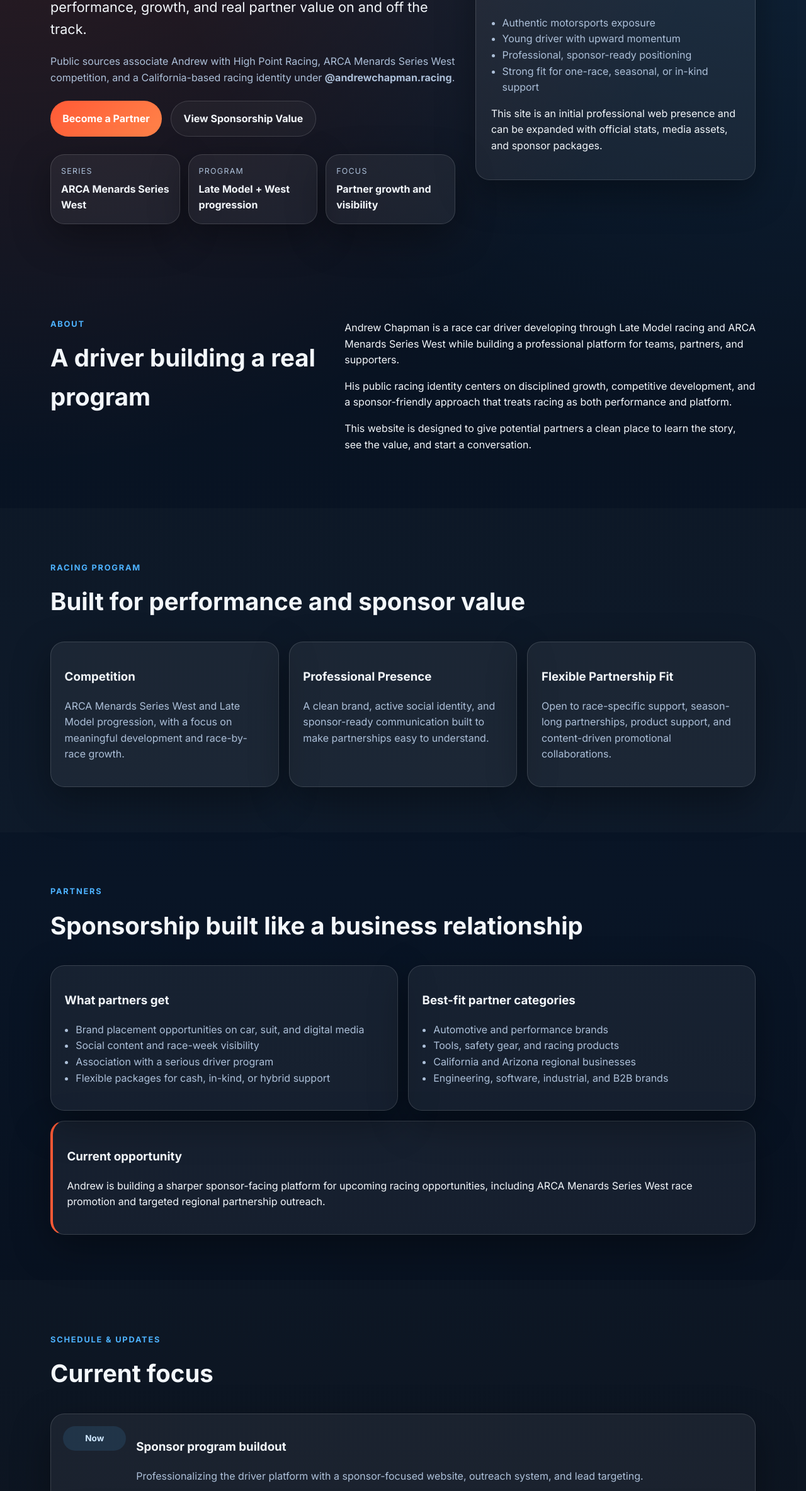
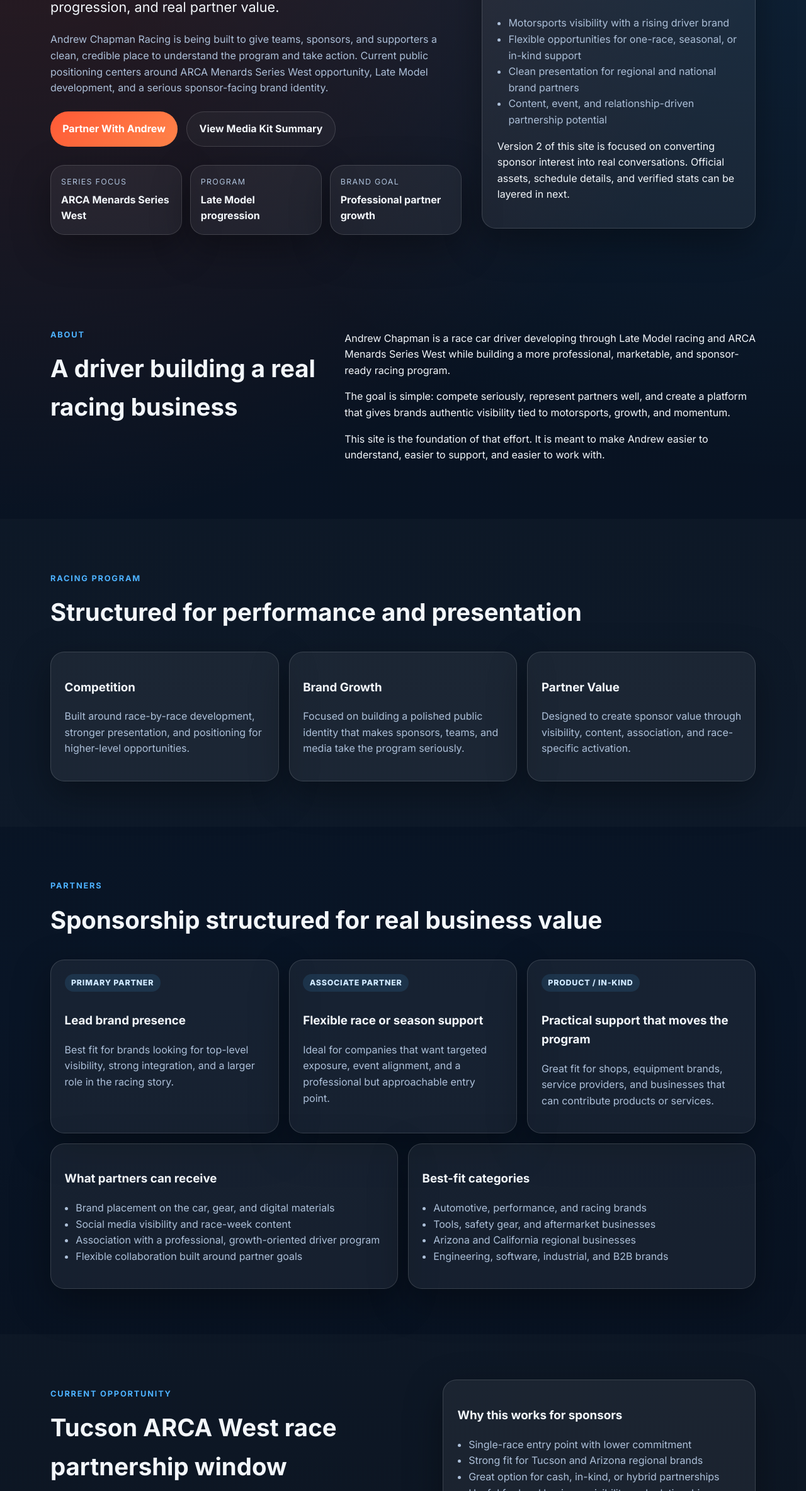
Before and after one commit to jarvis-chapmanracing/andrewchapmanracing-website, a plain HTML site: page site/index.html in a window 1280 px wide. Shown: the part 432-2800 px from the top of the page at 63% size. Drawn offline with Linux system fonts and the light colour scheme.

Commit message:
Upgrade sponsor website to version 2

```diff
--- a/site/index.html
+++ b/site/index.html
@@ -4,10 +4,10 @@
   <meta charset="UTF-8" />
   <meta name="viewport" content="width=device-width, initial-scale=1.0" />
   <title>Andrew Chapman Racing</title>
-  <meta name="description" content="Andrew Chapman Racing - sponsor-focused driver website for Andrew Chapman, race car driver competing in ARCA Menards Series West and Late Model racing." />
+  <meta name="description" content="Andrew Chapman Racing - sponsor-focused website for a professional race car driver building partner value through ARCA Menards Series West and Late Model competition." />
   <link rel="preconnect" href="https://fonts.googleapis.com">
   <link rel="preconnect" href="https://fonts.gstatic.com" crossorigin>
-  <link href="https://fonts.googleapis.com/css2?family=Inter:wght@400;500;600;700;800&display=swap" rel="stylesheet">
+  <link href="https://fonts.googleapis.com/css2?family=Inter:wght@400;500;600;700;800;900&display=swap" rel="stylesheet">
   <link rel="stylesheet" href="styles.css" />
 </head>
 <body>
@@ -18,7 +18,8 @@
         <a href="#about">About</a>
         <a href="#program">Program</a>
         <a href="#partners">Partners</a>
-        <a href="#schedule">Schedule</a>
+        <a href="#opportunity">Tucson</a>
+        <a href="#media-kit">Media Kit</a>
         <a href="#contact">Contact</a>
       </nav>
     </div>
@@ -28,35 +29,38 @@
     <section class="hero">
       <div class="container hero-grid">
         <div class="hero-copy">
-          <p class="eyebrow">Race car driver | Sponsor-focused program</p>
+          <p class="eyebrow">Professional race car driver | Sponsor-ready program</p>
           <h1>Andrew Chapman</h1>
           <p class="lead">
-            Building a professional racing program with a focus on performance, growth, and real partner value on and off the track.
+            Building a professional racing platform around performance, progression, and real partner value.
           </p>
           <p class="supporting">
-            Public sources associate Andrew with High Point Racing, ARCA Menards Series West competition, and a California-based racing identity under <strong>@andrewchapman.racing</strong>.
+            Andrew Chapman Racing is being built to give teams, sponsors, and supporters a clean, credible place to understand the program and take action. Current public positioning centers around ARCA Menards Series West opportunity, Late Model development, and a serious sponsor-facing brand identity.
           </p>
           <div class="cta-row">
-            <a class="button primary" href="#contact">Become a Partner</a>
-            <a class="button secondary" href="#partners">View Sponsorship Value</a>
+            <a class="button primary" href="#contact">Partner With Andrew</a>
+            <a class="button secondary" href="#media-kit">View Media Kit Summary</a>
           </div>
           <ul class="quick-stats">
-            <li><span>Series</span><strong>ARCA Menards Series West</strong></li>
-            <li><span>Program</span><strong>Late Model + West progression</strong></li>
-            <li><span>Focus</span><strong>Partner growth and visibility</strong></li>
+            <li><span>Series Focus</span><strong>ARCA Menards Series West</strong></li>
+            <li><span>Program</span><strong>Late Model progression</strong></li>
+            <li><span>Brand Goal</span><strong>Professional partner growth</strong></li>
           </ul>
         </div>
-        <div class="hero-card">
-          <div class="hero-badge">2026 Sponsor Program</div>
-          <h2>Why partner with Andrew?</h2>
+
+        <aside class="hero-card">
+          <div class="hero-badge">2026 Partner Program</div>
+          <h2>Built for sponsors who want more than a sticker</h2>
           <ul>
-            <li>Authentic motorsports exposure</li>
-            <li>Young driver with upward momentum</li>
-            <li>Professional, sponsor-ready positioning</li>
-            <li>Strong fit for one-race, seasonal, or in-kind support</li>
+            <li>Motorsports visibility with a rising driver brand</li>
+            <li>Flexible opportunities for one-race, seasonal, or in-kind support</li>
+            <li>Clean presentation for regional and national brand partners</li>
+            <li>Content, event, and relationship-driven partnership potential</li>
           </ul>
-          <p class="hero-note">This site is an initial professional web presence and can be expanded with official stats, media assets, and sponsor packages.</p>
-        </div>
+          <p class="hero-note">
+            Version 2 of this site is focused on converting sponsor interest into real conversations. Official assets, schedule details, and verified stats can be layered in next.
+          </p>
+        </aside>
       </div>
     </section>
 
@@ -64,17 +68,17 @@
       <div class="container section-grid">
         <div>
           <p class="section-label">About</p>
-          <h2>A driver building a real program</h2>
+          <h2>A driver building a real racing business</h2>
         </div>
         <div>
           <p>
-            Andrew Chapman is a race car driver developing through Late Model racing and ARCA Menards Series West while building a professional platform for teams, partners, and supporters.
+            Andrew Chapman is a race car driver developing through Late Model racing and ARCA Menards Series West while building a more professional, marketable, and sponsor-ready racing program.
           </p>
           <p>
-            His public racing identity centers on disciplined growth, competitive development, and a sponsor-friendly approach that treats racing as both performance and platform.
+            The goal is simple: compete seriously, represent partners well, and create a platform that gives brands authentic visibility tied to motorsports, growth, and momentum.
           </p>
           <p>
-            This website is designed to give potential partners a clean place to learn the story, see the value, and start a conversation.
+            This site is the foundation of that effort. It is meant to make Andrew easier to understand, easier to support, and easier to work with.
           </p>
         </div>
       </div>
@@ -83,19 +87,19 @@
     <section id="program" class="section alt">
       <div class="container">
         <p class="section-label">Racing Program</p>
-        <h2>Built for performance and sponsor value</h2>
+        <h2>Structured for performance and presentation</h2>
         <div class="cards three">
           <article class="card">
             <h3>Competition</h3>
-            <p>ARCA Menards Series West and Late Model progression, with a focus on meaningful development and race-by-race growth.</p>
+            <p>Built around race-by-race development, stronger presentation, and positioning for higher-level opportunities.</p>
           </article>
           <article class="card">
-            <h3>Professional Presence</h3>
-            <p>A clean brand, active social identity, and sponsor-ready communication built to make partnerships easy to understand.</p>
+            <h3>Brand Growth</h3>
+            <p>Focused on building a polished public identity that makes sponsors, teams, and media take the program seriously.</p>
           </article>
           <article class="card">
-            <h3>Flexible Partnership Fit</h3>
-            <p>Open to race-specific support, season-long partnerships, product support, and content-driven promotional collaborations.</p>
+            <h3>Partner Value</h3>
+            <p>Designed to create sponsor value through visibility, content, association, and race-specific activation.</p>
           </article>
         </div>
       </div>
@@ -104,73 +108,106 @@
     <section id="partners" class="section">
       <div class="container">
         <p class="section-label">Partners</p>
-        <h2>Sponsorship built like a business relationship</h2>
-        <div class="cards two">
+        <h2>Sponsorship structured for real business value</h2>
+        <div class="cards three">
+          <article class="card tier-card">
+            <span class="tier">Primary Partner</span>
+            <h3>Lead brand presence</h3>
+            <p>Best fit for brands looking for top-level visibility, strong integration, and a larger role in the racing story.</p>
+          </article>
+          <article class="card tier-card">
+            <span class="tier">Associate Partner</span>
+            <h3>Flexible race or season support</h3>
+            <p>Ideal for companies that want targeted exposure, event alignment, and a professional but approachable entry point.</p>
+          </article>
+          <article class="card tier-card">
+            <span class="tier">Product / In-Kind</span>
+            <h3>Practical support that moves the program</h3>
+            <p>Great fit for shops, equipment brands, service providers, and businesses that can contribute products or services.</p>
+          </article>
+        </div>
+
+        <div class="cards two secondary-grid">
           <article class="card">
-            <h3>What partners get</h3>
+            <h3>What partners can receive</h3>
             <ul class="checklist">
-              <li>Brand placement opportunities on car, suit, and digital media</li>
-              <li>Social content and race-week visibility</li>
-              <li>Association with a serious driver program</li>
-              <li>Flexible packages for cash, in-kind, or hybrid support</li>
+              <li>Brand placement on the car, gear, and digital materials</li>
+              <li>Social media visibility and race-week content</li>
+              <li>Association with a professional, growth-oriented driver program</li>
+              <li>Flexible collaboration built around partner goals</li>
             </ul>
           </article>
           <article class="card">
-            <h3>Best-fit partner categories</h3>
+            <h3>Best-fit categories</h3>
             <ul class="checklist">
-              <li>Automotive and performance brands</li>
-              <li>Tools, safety gear, and racing products</li>
-              <li>California and Arizona regional businesses</li>
+              <li>Automotive, performance, and racing brands</li>
+              <li>Tools, safety gear, and aftermarket businesses</li>
+              <li>Arizona and California regional businesses</li>
               <li>Engineering, software, industrial, and B2B brands</li>
             </ul>
           </article>
         </div>
-        <div class="partner-callout">
-          <h3>Current opportunity</h3>
+      </div>
+    </section>
+
+    <section id="opportunity" class="section alt">
+      <div class="container opportunity-grid">
+        <div>
+          <p class="section-label">Current Opportunity</p>
+          <h2>Tucson ARCA West race partnership window</h2>
           <p>
-            Andrew is building a sharper sponsor-facing platform for upcoming racing opportunities, including ARCA Menards Series West race promotion and targeted regional partnership outreach.
+            The next ARCA Menards Series West opportunity in Tucson is the clearest short-term activation point for sponsors who want immediate visibility and a lower-friction entry into the program.
           </p>
+          <p>
+            This creates a practical opening for brands that want to test a one-race partnership before considering a larger commitment.
+          </p>
+        </div>
+        <div class="opportunity-card">
+          <h3>Why this works for sponsors</h3>
+          <ul class="checklist">
+            <li>Single-race entry point with lower commitment</li>
+            <li>Strong fit for Tucson and Arizona regional brands</li>
+            <li>Great option for cash, in-kind, or hybrid partnerships</li>
+            <li>Useful for local business visibility and relationship-building</li>
+          </ul>
         </div>
       </div>
     </section>
 
-    <section id="schedule" class="section alt">
+    <section id="media-kit" class="section">
       <div class="container">
-        <p class="section-label">Schedule & Updates</p>
-        <h2>Current focus</h2>
-        <div class="timeline">
-          <div class="timeline-item">
-            <span class="timeline-tag">Now</span>
-            <div>
-              <h3>Sponsor program buildout</h3>
-              <p>Professionalizing the driver platform with a sponsor-focused website, outreach system, and lead targeting.</p>
-            </div>
-          </div>
-          <div class="timeline-item">
-            <span class="timeline-tag">Series</span>
-            <div>
-              <h3>ARCA Menards Series West focus</h3>
-              <p>Positioning around upcoming opportunities with race-specific outreach and partner-ready presentation.</p>
-            </div>
-          </div>
-          <div class="timeline-item">
-            <span class="timeline-tag">Next</span>
-            <div>
-              <h3>Media kit and official schedule</h3>
-              <p>Official race schedule, results, photography, and sponsor deck can be added next.</p>
-            </div>
-          </div>
+        <p class="section-label">Media Kit</p>
+        <h2>Professional materials, without the fluff</h2>
+        <div class="cards two">
+          <article class="card">
+            <h3>Media kit includes</h3>
+            <ul class="checklist">
+              <li>Driver bio and racing overview</li>
+              <li>Partner value and activation opportunities</li>
+              <li>Series and program focus</li>
+              <li>Contact details and sponsor conversation path</li>
+            </ul>
+          </article>
+          <article class="card">
+            <h3>Coming next</h3>
+            <ul class="checklist">
+              <li>Official photography</li>
+              <li>Verified schedule and selected results</li>
+              <li>Sponsor deck PDF</li>
+              <li>Logo placement examples and package detail</li>
+            </ul>
+          </article>
         </div>
       </div>
     </section>
 
-    <section id="contact" class="section">
+    <section id="contact" class="section contact-section">
       <div class="container contact-box">
         <div>
           <p class="section-label">Contact</p>
           <h2>Let’s build something that moves</h2>
           <p>
-            Interested in partnering with Andrew Chapman Racing? Reach out for race-specific support, season partnerships, product support, or regional brand collaboration.
+            Interested in partnering with Andrew Chapman Racing? Reach out for one-race support, seasonal partnerships, product support, or regional brand collaboration.
           </p>
         </div>
         <div class="contact-card">
--- a/site/styles.css
+++ b/site/styles.css
@@ -41,16 +41,14 @@
   min-height: 72px;
   gap: 1rem;
 }
-.brand { font-weight: 800; letter-spacing: 0.02em; }
+.brand { font-weight: 900; letter-spacing: 0.02em; }
 nav { display: flex; gap: 1rem; flex-wrap: wrap; }
 nav a { color: var(--muted); }
 nav a:hover { color: var(--text); }
-.hero {
-  padding: 5.5rem 0 4rem;
-}
+.hero { padding: 5.5rem 0 4rem; }
 .hero-grid {
   display: grid;
-  grid-template-columns: 1.3fr 0.9fr;
+  grid-template-columns: 1.35fr 0.9fr;
   gap: 2rem;
   align-items: center;
 }
@@ -71,7 +69,7 @@
   color: var(--text);
   max-width: 48rem;
 }
-.supporting, .card p, .contact-card p, .timeline-item p { color: var(--muted); }
+.supporting, .card p, .contact-card p, .timeline-item p, .opportunity-card p { color: var(--muted); }
 .cta-row {
   display: flex;
   flex-wrap: wrap;
@@ -101,7 +99,7 @@
   grid-template-columns: repeat(3, 1fr);
   gap: 0.8rem;
 }
-.quick-stats li, .hero-card, .card, .contact-card, .partner-callout, .timeline-item {
+.quick-stats li, .hero-card, .card, .contact-card, .partner-callout, .timeline-item, .opportunity-card {
   background: var(--surface);
   border: 1px solid var(--border);
   border-radius: 22px;
@@ -116,9 +114,7 @@
   color: var(--muted);
   margin-bottom: 0.35rem;
 }
-.hero-card {
-  padding: 1.5rem;
-}
+.hero-card { padding: 1.5rem; }
 .hero-badge {
   display: inline-block;
   padding: 0.35rem 0.7rem;
@@ -128,7 +124,10 @@
   font-size: 0.8rem;
   font-weight: 700;
 }
-.hero-card h2, .section h2 { margin-top: 0.8rem; font-size: clamp(1.8rem, 3vw, 2.6rem); }
+.hero-card h2, .section h2 {
+  margin-top: 0.8rem;
+  font-size: clamp(1.8rem, 3vw, 2.6rem);
+}
 .hero-card ul, .checklist { padding-left: 1.1rem; color: var(--muted); }
 .section { padding: 4.5rem 0; }
 .alt { background: rgba(255,255,255,0.02); }
@@ -145,11 +144,31 @@
 .cards.three { grid-template-columns: repeat(3, 1fr); }
 .cards.two { grid-template-columns: repeat(2, 1fr); }
 .card { padding: 1.35rem; }
+.tier {
+  display: inline-block;
+  margin-bottom: 0.75rem;
+  padding: 0.28rem 0.65rem;
+  border-radius: 999px;
+  background: rgba(77,178,255,0.12);
+  color: #cfe8ff;
+  font-size: 0.78rem;
+  font-weight: 800;
+  letter-spacing: 0.06em;
+  text-transform: uppercase;
+}
+.secondary-grid { margin-top: 1rem; }
 .partner-callout {
   margin-top: 1rem;
   padding: 1.4rem;
   border-left: 4px solid var(--accent);
 }
+.opportunity-grid {
+  display: grid;
+  grid-template-columns: 1.1fr 0.9fr;
+  gap: 1rem;
+  align-items: start;
+}
+.opportunity-card { padding: 1.4rem; }
 .timeline {
   display: grid;
   gap: 1rem;
@@ -181,9 +200,18 @@
 }
 .contact-card { padding: 1.35rem; }
 .contact-card a { color: #fff; }
+.contact-section { padding-bottom: 5rem; }
 
 @media (max-width: 900px) {
-  .hero-grid, .section-grid, .contact-box, .cards.three, .cards.two { grid-template-columns: 1fr; }
+  .hero-grid,
+  .section-grid,
+  .contact-box,
+  .cards.three,
+  .cards.two,
+  .opportunity-grid {
+    grid-template-columns: 1fr;
+  }
+
   .quick-stats { grid-template-columns: 1fr; }
   .timeline-item { grid-template-columns: 1fr; }
   .nav { align-items: flex-start; padding: 0.8rem 0; }
```
